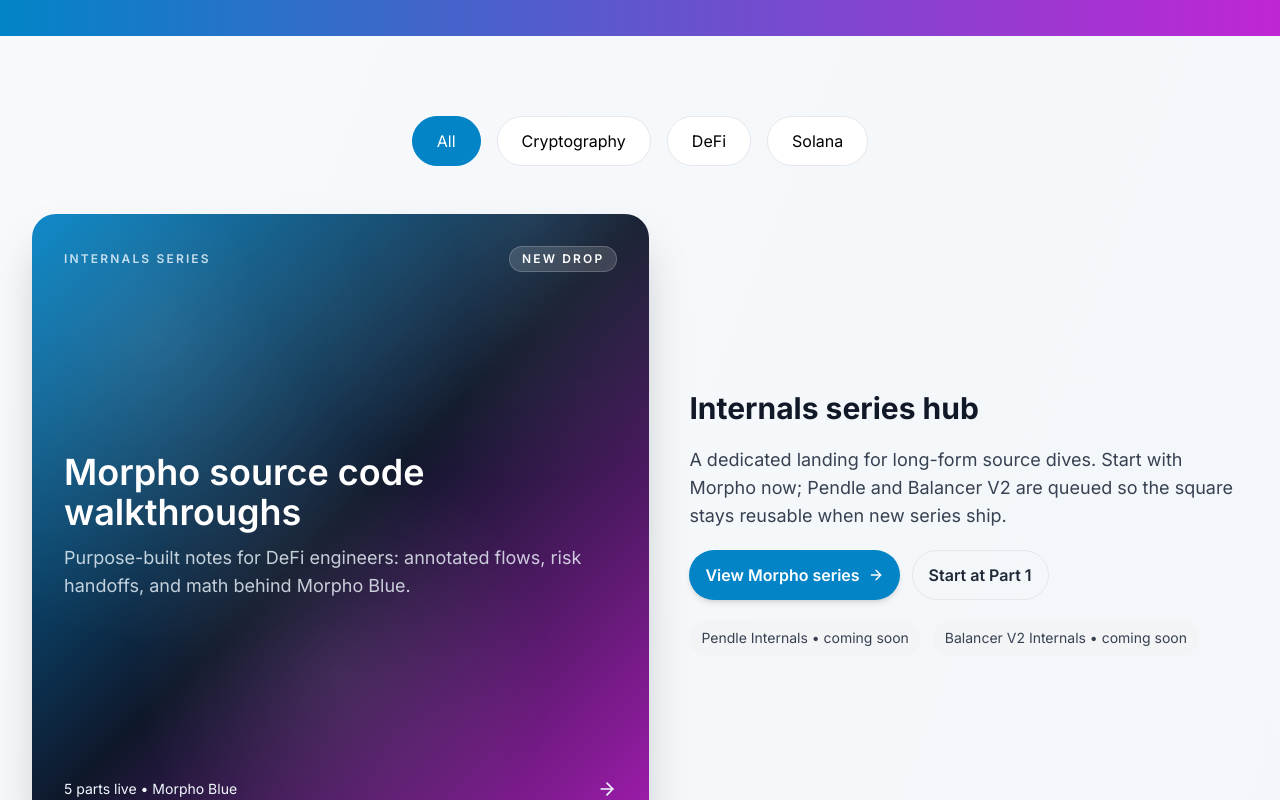
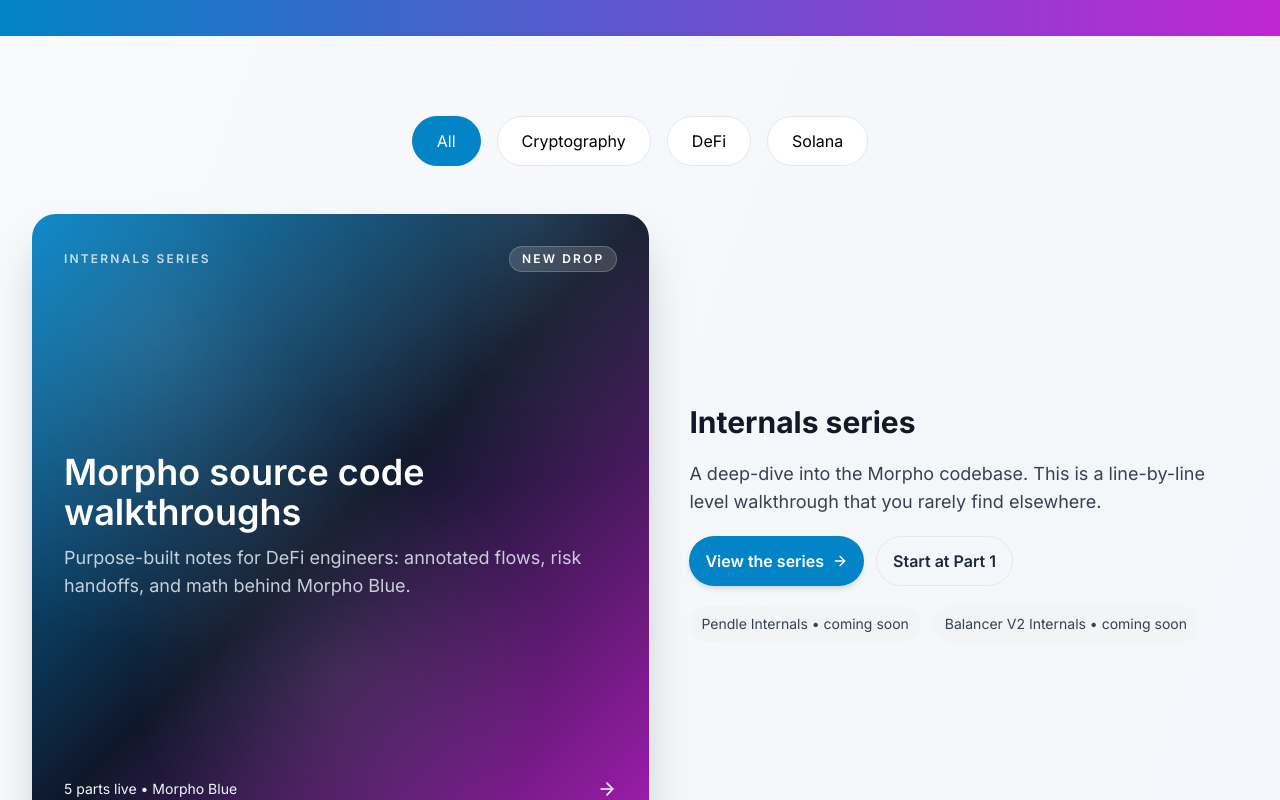
Before and after one commit to ret2basic/Taichi-site, a Next.js app: page /blog in a window 1280 px wide. Shown: the part 384-1184 px from the top of the page. Built offline with nearby package versions, Linux system fonts and the light colour scheme.

Commit message:
fix description

```diff
--- a/src/components/BlogClientComponent.tsx
+++ b/src/components/BlogClientComponent.tsx
@@ -63,11 +63,11 @@
             </div>
           </Link>
           <div className="space-y-5">
-            <h2 className="text-3xl font-bold text-gray-900 dark:text-white">Internals series hub</h2>
-            <p className="text-lg text-gray-700 dark:text-gray-200">A dedicated landing for long-form source dives. Start with Morpho now; Pendle and Balancer V2 are queued so the square stays reusable when new series ship.</p>
+            <h2 className="text-3xl font-bold text-gray-900 dark:text-white">Internals series</h2>
+            <p className="text-lg text-gray-700 dark:text-gray-200">A deep-dive into the Morpho codebase. This is a line-by-line level walkthrough that you rarely find elsewhere.</p>
             <div className="flex flex-wrap gap-3">
               <Link href="/morpho" className="inline-flex items-center gap-2 px-4 py-3 rounded-full bg-primary-600 text-white font-semibold shadow-md hover:bg-primary-700 transition-colors">
-                View Morpho series
+                View the series
                 <ArrowRight className="w-4 h-4" />
               </Link>
               {morphoLead && (
```
